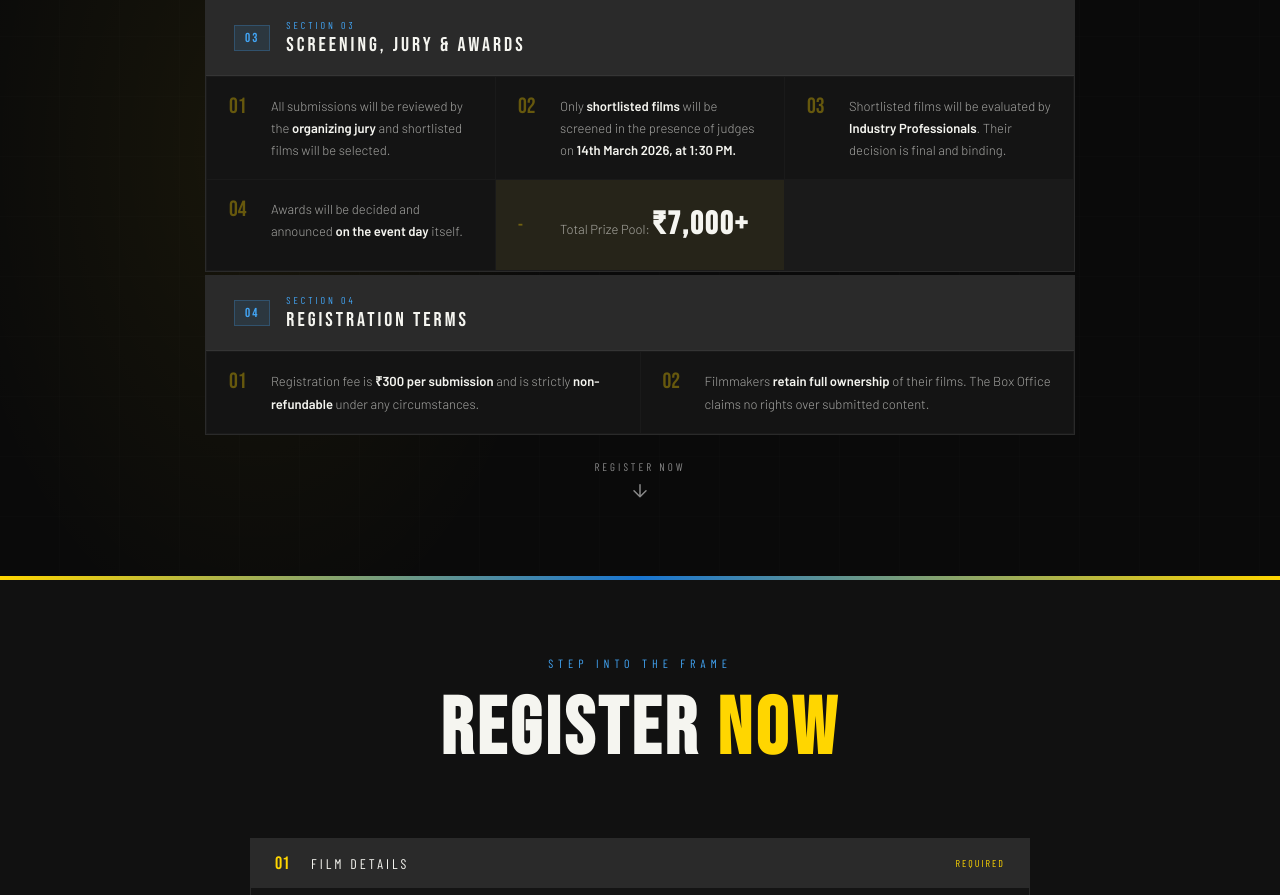
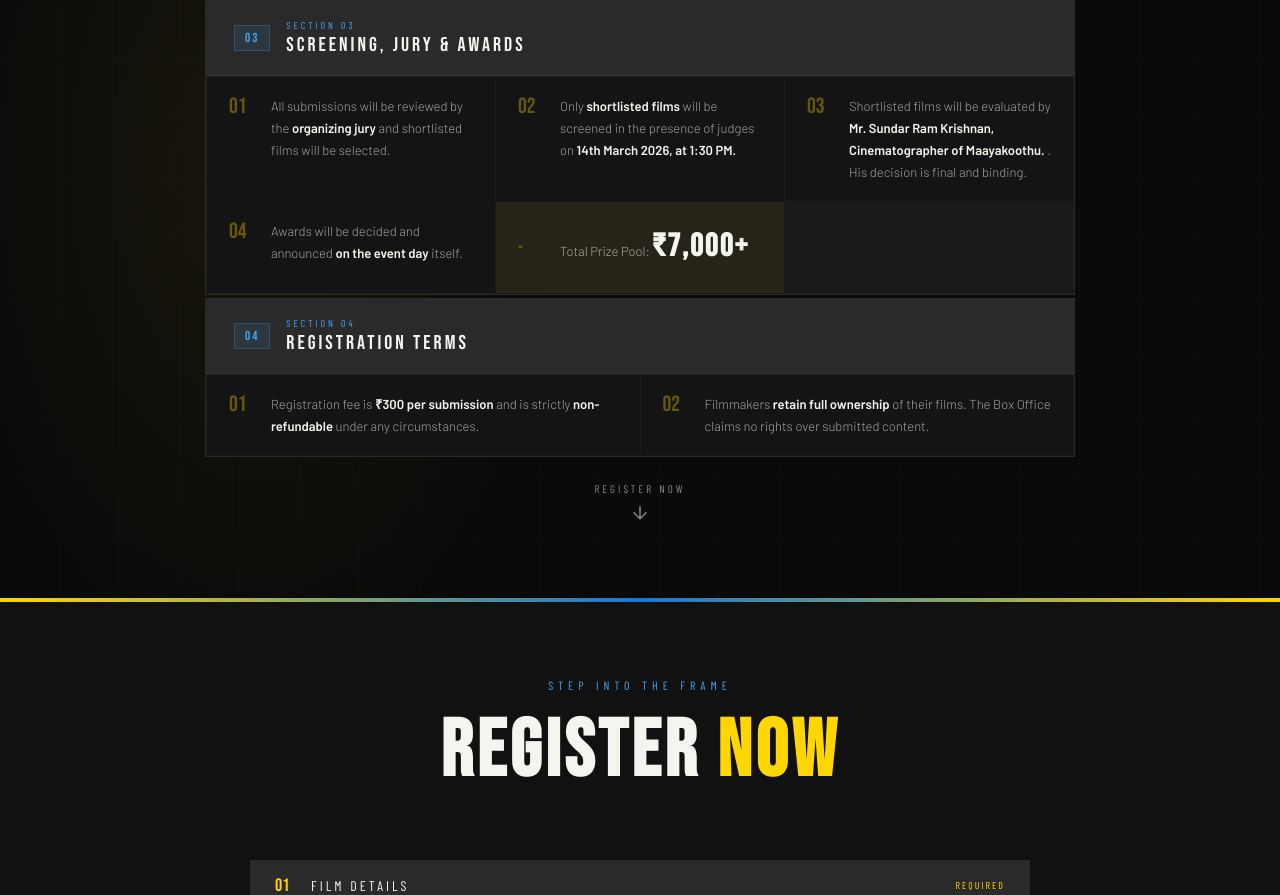
Before and after one commit to ksm-13/tbomit-lights-camera-action, a website: page public/index.html in a window 1280 px wide. Shown: the part 1580-2475 px from the top of the page. Drawn offline with nearby package versions, Linux system fonts and the light colour scheme.

```diff
--- a/public/index.html
+++ b/public/index.html
@@ -394,7 +394,7 @@
         <div class="gl-grid">
           <div class="gl-item"><div class="gl-num">01</div><div class="gl-text">All submissions will be reviewed by the <strong>organizing jury</strong> and shortlisted films will be selected.</div></div>
           <div class="gl-item"><div class="gl-num">02</div><div class="gl-text">Only <strong>shortlisted films</strong> will be screened in the presence of judges on <strong>14th March 2026, at 1:30 PM.</strong></div></div>
-          <div class="gl-item"><div class="gl-num">03</div><div class="gl-text">Shortlisted films will be evaluated by <strong>Industry Professionals</strong>. Their decision is final and binding.</div></div>
+          <div class="gl-item"><div class="gl-num">03</div><div class="gl-text">Shortlisted films will be evaluated by <strong>Mr. Sundar Ram Krishnan, Cinematographer of Maayakoothu. </strong>. His decision is final and binding.</div></div>
           <div class="gl-item"><div class="gl-num">04</div><div class="gl-text">Awards will be decided and announced <strong>on the event day</strong> itself.</div></div>
           <div class="gl-item gl-item--prize"><div class="gl-num prize-num">-</div><div class="gl-text">Total Prize Pool: <strong class="prize-val">₹7,000+</strong></div></div>
         </div>
```
